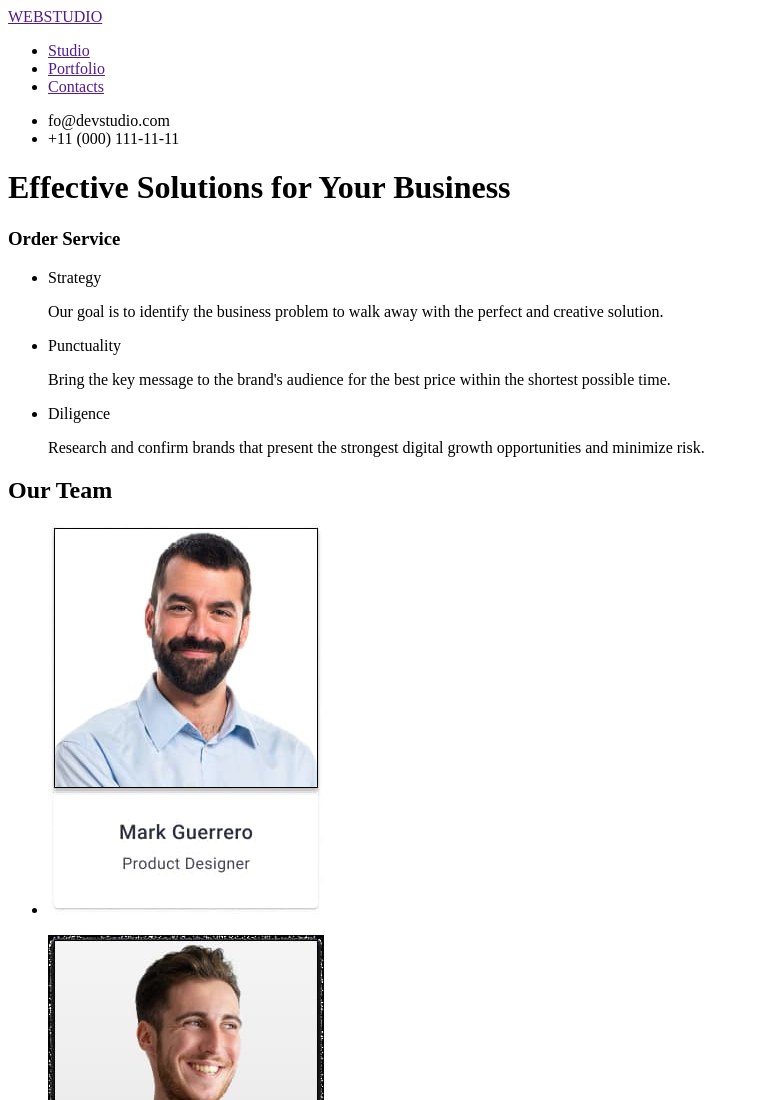
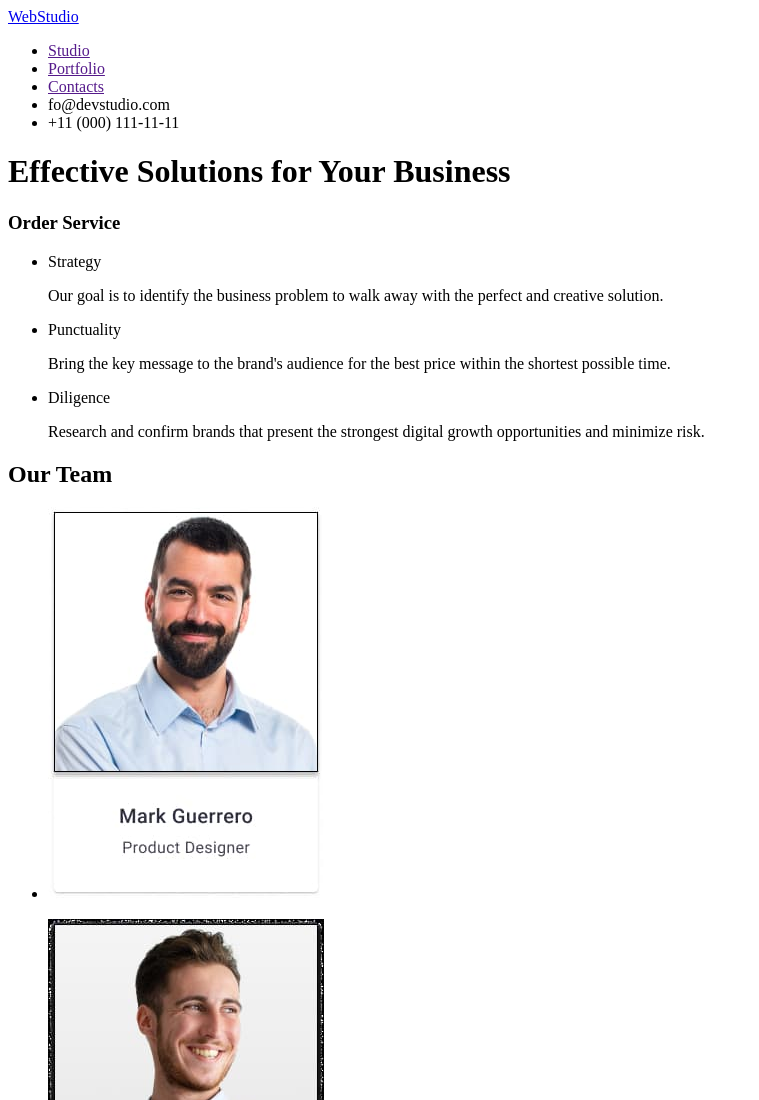
Before and after one commit to Mukuta0Pusmenski/goit-maekup-hw-01, a plain HTML site: page index.html in a window 1280 px wide. Shown: the top 1100 px of the page, without its empty margins (0-759 px from the left). Drawn offline with Linux system fonts and the light colour scheme.

Commit message:
vixbagagane

```diff
--- a/index.html
+++ b/index.html
@@ -6,20 +6,21 @@
     <title>Document</title>
 </head>
 <body>
-    <main>
+
     <header>
 
+    <main>
         <nav>
-        <a href="">WEBSTUDIO</a>
+
+        <a href="./index.html">WebStudio</a>
         <ul>
             <li><a href="">Studio</a></li>
             <li><a href="">Portfolio</a></li>
             <li><a href="">Contacts</a></li>
-        </ul>
-        <ul>
             <li>fo@devstudio.com</li>
             <li>+11 (000) 111-11-11</li>
         </ul>
+
         </nav>
         </main>
         <h1>Effective Solutions for Your Business</h1>
```
